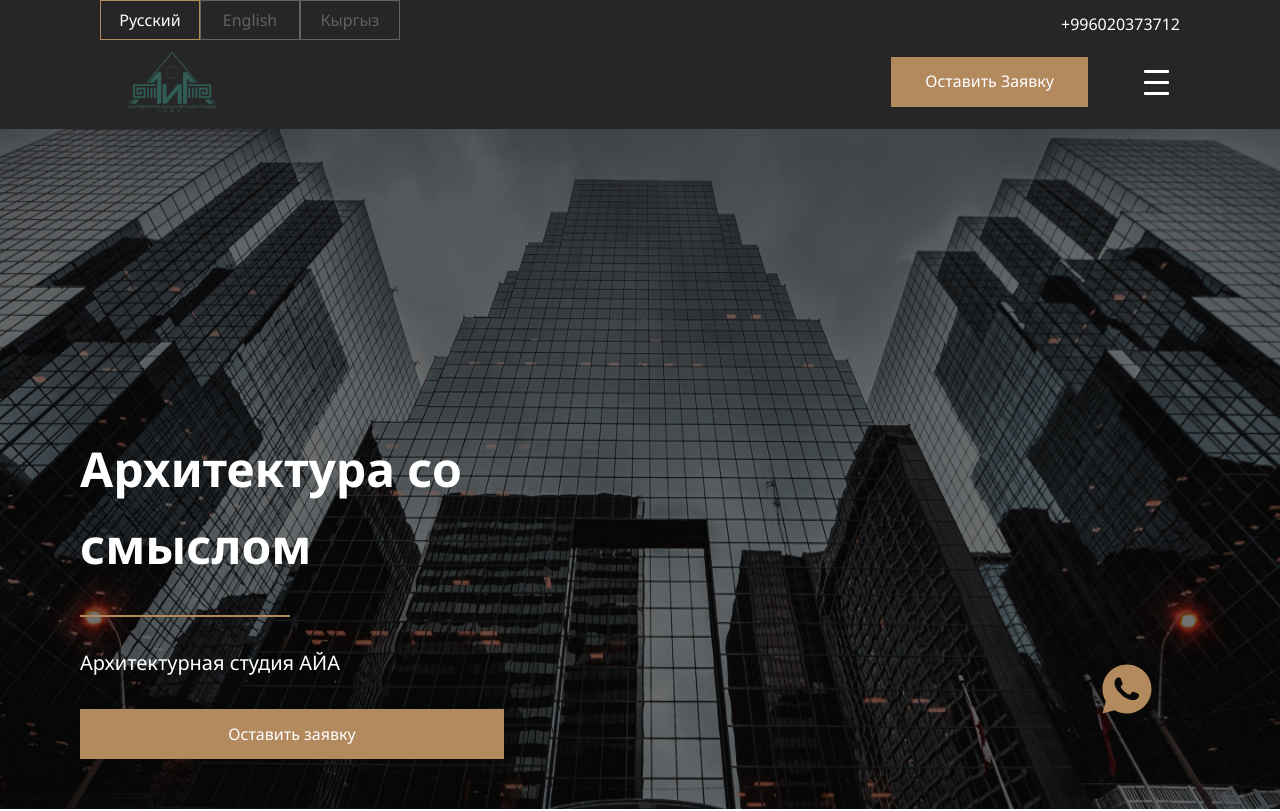
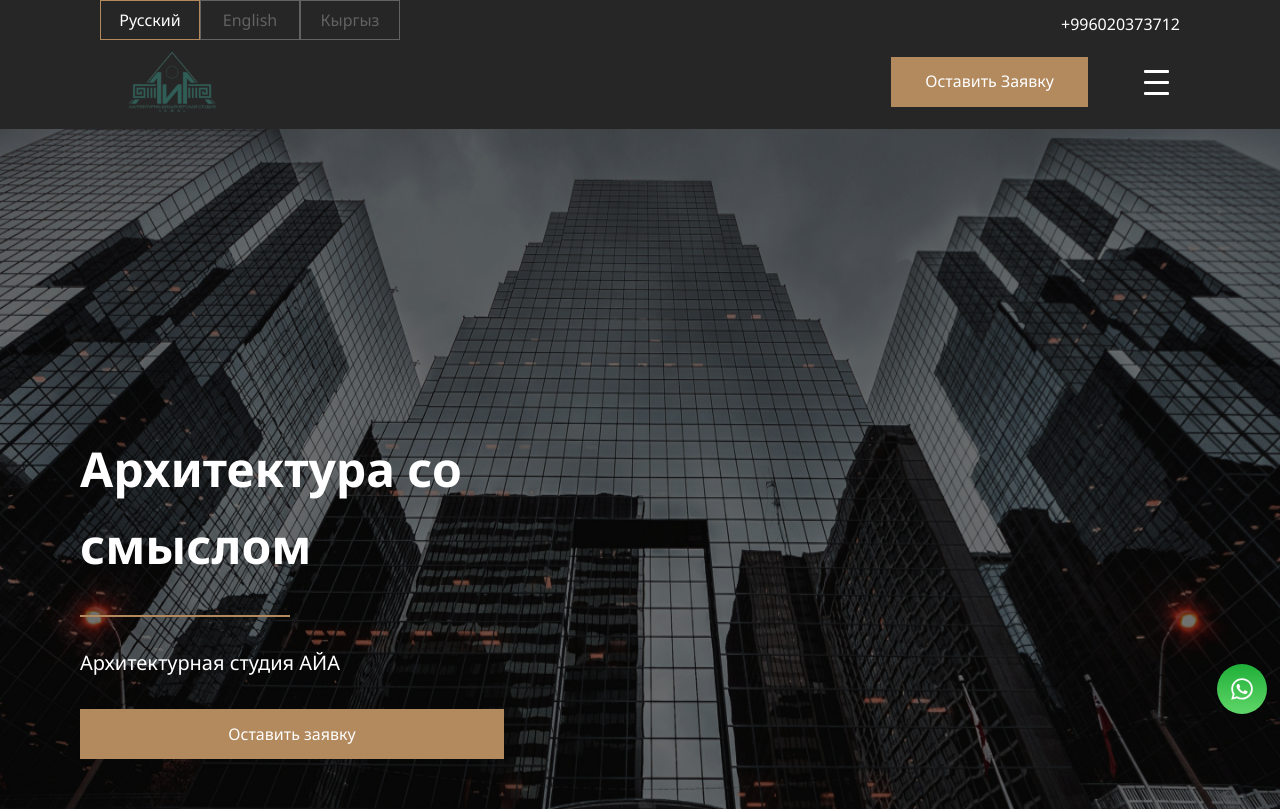
Before and after one commit to Talgat-07/aia_frontend, a React (Vite) app: page / in a window 1280 px wide. Shown: the top 811 px of the page. Built offline with nearby package versions, Linux system fonts and the light colour scheme.

Commit message:
fixeg start blok: whatsApp icon

```diff
--- /dev/null
+++ b/src/assets/icons/WhatsAppIconGreen.jsx
@@ -0,0 +1,66 @@
+
+export const WhatsAppIconGreen = () => {
+    return (
+        <svg
+            width="60"
+            height="60"
+            viewBox="0 0 60 60"
+            fill="none"
+            xmlns="http://www.w3.org/2000/svg"
+        >
+            <rect
+                width="60"
+                height="60"
+                rx="30"
+                fill="url(#paint0_linear)"
+            />
+            <path
+                d="M17.5548 29.844C17.5542 32.0285 18.1294 34.1615 19.2233 36.0416L17.4502 42.4652L24.0753 40.7415C25.9078 41.7313 27.9608 42.25 30.0472 42.2501H30.0527C36.9401 42.2501 42.5467 36.689 42.5496 29.8538C42.551 26.5416 41.2522 23.427 38.8925 21.0838C36.5332 18.7408 33.3954 17.4498 30.0522 17.4482C23.1639 17.4482 17.5578 23.009 17.5549 29.844"
+                fill="url(#paint1_linear)"
+            />
+            <path
+                d="M17.1087 29.8404C17.108 32.1035 17.7038 34.3128 18.8367 36.2602L17 42.914L23.8627 41.1286C25.7536 42.1516 27.8825 42.6909 30.0489 42.6917H30.0544C37.189 42.6917 42.997 36.9306 43 29.8507C43.0012 26.4195 41.6557 23.1929 39.2117 20.7658C36.7674 18.3389 33.5174 17.0014 30.0544 17C22.9187 17 17.1115 22.7603 17.1087 29.8404ZM21.1956 35.9248L20.9394 35.5212C19.8622 33.8217 19.2937 31.8578 19.2945 29.8412C19.2967 23.9564 24.1234 19.1687 30.0585 19.1687C32.9327 19.1699 35.6339 20.2816 37.6655 22.2988C39.6971 24.3161 40.815 26.9977 40.8143 29.8498C40.8116 35.7346 35.9849 40.5229 30.0544 40.5229H30.0502C28.1192 40.5219 26.2253 40.0074 24.5737 39.035L24.1807 38.8037L20.1082 39.8632L21.1956 35.9248Z"
+                fill="url(#paint2_linear)"
+            />
+            <path
+                d="M26.819 24.4722C26.5767 23.9378 26.3216 23.927 26.0912 23.9176C25.9025 23.9096 25.6868 23.9102 25.4712 23.9102C25.2555 23.9102 24.905 23.9907 24.6088 24.3117C24.3122 24.6329 23.4766 25.4093 23.4766 26.9883C23.4766 28.5674 24.6357 30.0935 24.7973 30.3079C24.9591 30.5218 27.035 33.8659 30.3228 35.1524C33.0552 36.2216 33.6113 36.0089 34.2043 35.9553C34.7974 35.9019 36.1181 35.1792 36.3876 34.4297C36.6572 33.6803 36.6572 33.038 36.5764 32.9037C36.4956 32.77 36.2798 32.6897 35.9564 32.5293C35.6329 32.3688 34.0425 31.5923 33.7461 31.4851C33.4495 31.3781 33.2339 31.3247 33.0182 31.6461C32.8024 31.9669 32.183 32.6897 31.9942 32.9037C31.8056 33.1183 31.6168 33.145 31.2934 32.9845C30.9697 32.8234 29.928 32.4849 28.6921 31.3916C27.7305 30.5409 27.0813 29.4903 26.8926 29.1689C26.7039 28.8481 26.8724 28.6741 27.0346 28.5142C27.1799 28.3704 27.3582 28.1394 27.5201 27.9521C27.6814 27.7646 27.7352 27.6309 27.843 27.4168C27.951 27.2026 27.897 27.0152 27.8162 26.8546C27.7352 26.6941 27.1066 25.1068 26.819 24.4722Z"
+                fill="white"
+            />
+            <defs>
+                <linearGradient
+                    id="paint0_linear"
+                    x1="0"
+                    y1="0"
+                    x2="0"
+                    y2="60"
+                    gradientUnits="userSpaceOnUse"
+                >
+                    <stop stopColor="#1FAF38" />
+                    <stop offset="1" stopColor="#60D669" />
+                </linearGradient>
+                <linearGradient
+                    id="paint1_linear"
+                    x1="0"
+                    y1="0"
+                    x2="0"
+                    y2="60"
+                    gradientUnits="userSpaceOnUse"
+                >
+                    <stop stopColor="#1FAF38" />
+                    <stop offset="1" stopColor="#60D669" />
+                </linearGradient>
+                <linearGradient
+                    id="paint2_linear"
+                    x1="0"
+                    y1="0"
+                    x2="0"
+                    y2="60"
+                    gradientUnits="userSpaceOnUse"
+                >
+                    <stop stopColor="#F9F9F9" />
+                    <stop offset="1" stopColor="white" />
+                </linearGradient>
+            </defs>
+        </svg>
+    );
+};
--- a/src/modules/HomeModules/MainBanner/MainBanner.jsx
+++ b/src/modules/HomeModules/MainBanner/MainBanner.jsx
@@ -1,9 +1,9 @@
 import styles from "./MainBanner.module.scss";
-import { WhatsappIconMain } from "assets/index.js";
 import myImage from "assets/img/mainBanner.png";
 import { Typography, CustomButton } from "UI/index.js";
 import {useModal} from "utils/hooks/useModal.js";
 import {RegModal} from "modules/User/Components/RegModal/RegModal.jsx";
+import { WhatsAppIconGreen } from "assets/icons/WhatsAppIconGreen";
 
 const MainBanner = () => {
     const {isOpen, openModal, closeModal} = useModal();
@@ -31,9 +31,9 @@ const MainBanner = () => {
       <div className={styles.whatsapp_icon}>
         <a
             target={"_blank"}
-          href="https://wa.me/+996706882170"
+          href="https://wa.me/+996777123456"
         >
-          <WhatsappIconMain />
+          <WhatsAppIconGreen />
         </a>
       </div>
         {isOpen? (<RegModal closeModal={closeModal} isOpen={isOpen}/>) : null}
--- a/src/modules/HomeModules/MainBanner/MainBanner.module.scss
+++ b/src/modules/HomeModules/MainBanner/MainBanner.module.scss
@@ -44,12 +44,12 @@
 
   .whatsapp_icon {
     position: fixed;
-    bottom: 5%;
-    right: 5%;
+    bottom: 10%;
+    right: 1%;
     z-index: 10;
     @media(max-width: 1500px){
       bottom: 10%;
-      right: 10%;
+      right: 1%;
     }
 
 
```
